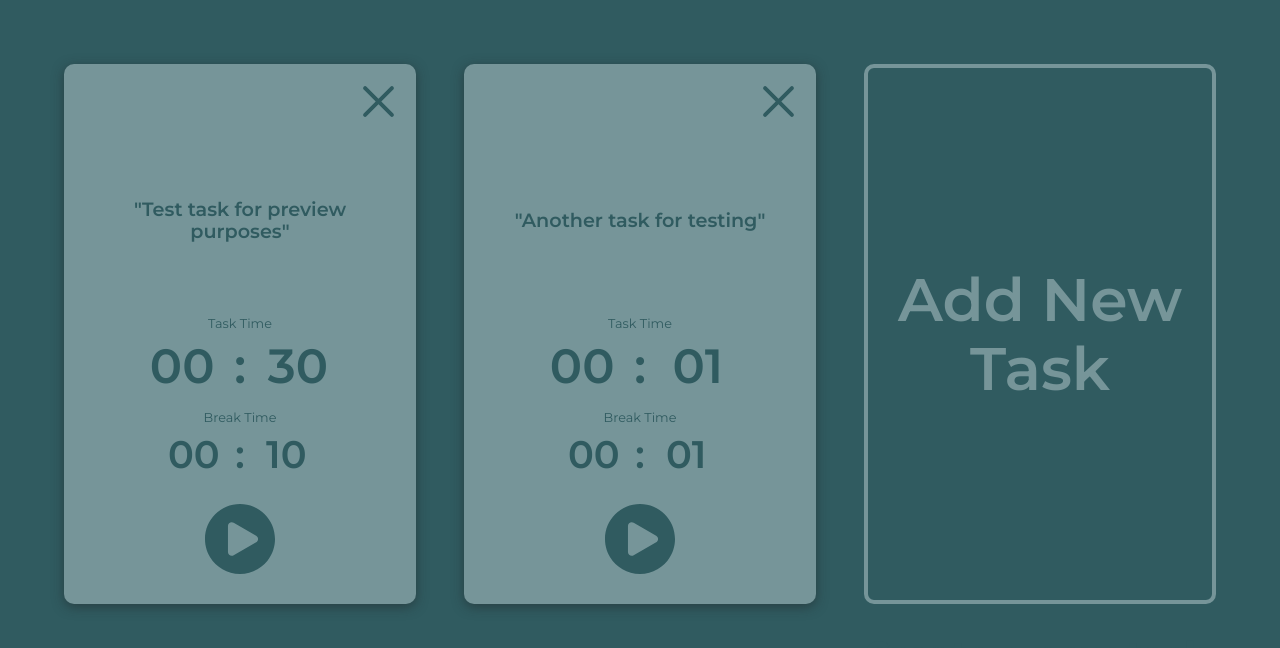
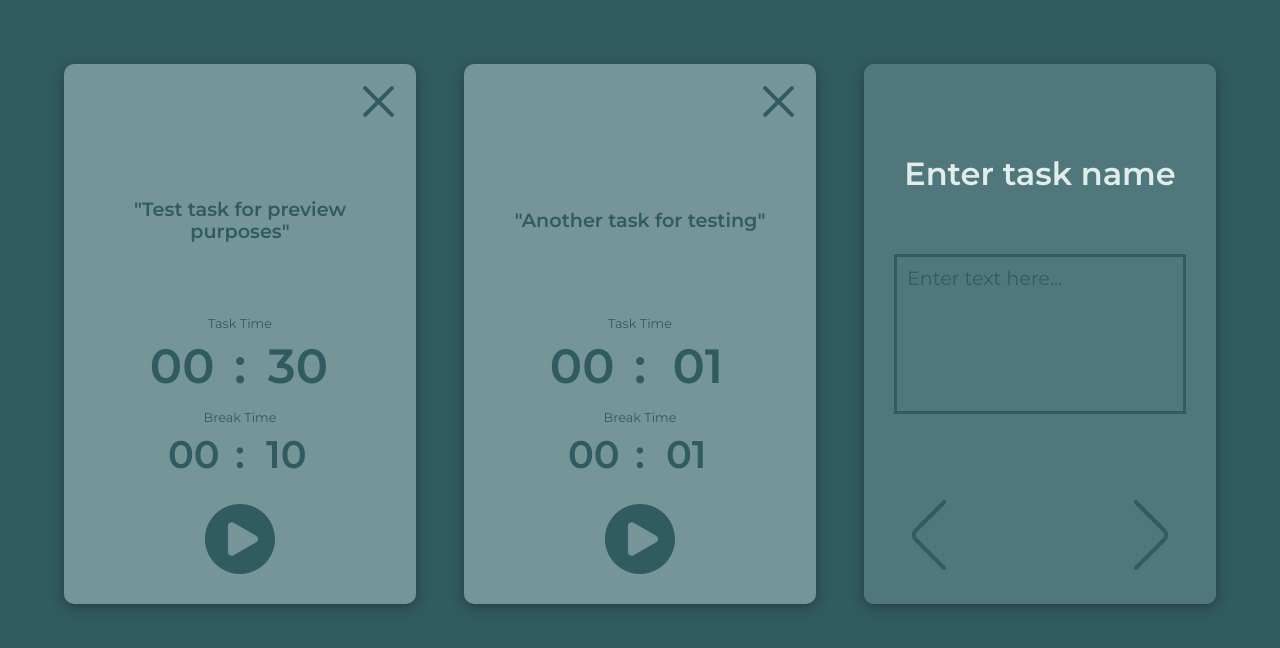
Before and after one commit to jchojna/task-timer, a React (Create React App) app: page / in a window 1280 px wide. Shown: the top 648 px of the page. Built offline with nearby package versions, Linux system fonts and the light colour scheme.

Commit message:
style(Creator): improve visual style of NewTaskInput component

```diff
--- a/src/components/Creator.js
+++ b/src/components/Creator.js
@@ -1,6 +1,6 @@
 import React, { Component } from 'react';
 import NewTaskInput from './NewTaskInput';
-import classNames from 'classnames';
+//import classNames from 'classnames';
 //import icons from '../assets/svg/icons.svg';
 import '../scss/Creator.scss';
 
@@ -189,15 +189,15 @@ class Creator extends Component {
 
   render() {
 
-    const {
+    /* const {
       creatorTaskName,
       creatorTaskMinutes,
       creatorTaskSeconds,
       creatorBreakMinutes,
       creatorBreakSeconds
-    } = this.state;
+    } = this.state; */
 
-    const { isCreatorVisible } = this.props;
+    //const { isCreatorVisible } = this.props;
 
     /* const creatorClass = classNames("Creator", {
       "Creator--visible slideInRight": isCreatorVisible,
@@ -214,16 +214,15 @@ class Creator extends Component {
       >
         {/* ADD NEW TASK BUTTON */}
         <button
-          className="button Creator__createTaskButton"
+          className="Creator__createTaskButton"
           onClick={this.handleCreateTaskButton}
         >
           Add New Task
         </button>
 
-        {/* TASK HEADING */}
-
         <NewTaskInput
-
+          label="Enter task name"
+          placeholder="Enter text here..."
         />
 
 
--- a/src/components/NewTaskInput.js
+++ b/src/components/NewTaskInput.js
@@ -1,12 +1,53 @@
 import React from 'react';
+import classNames from 'classnames';
+import icons from '../assets/svg/icons.svg';
 import '../scss/NewTaskInput.scss';
 
-const NewTaskInput = () => {
+const NewTaskInput = (props) => {
+
+  const { label, placeholder } = props;
+
+  const handleButtonClick = (e) => {
+    e.preventDefault();
+  }
+
   return (
-    <section className="NewTaskInput">
-      <h2 className="NewTaskInput__heading">Create a new task</h2>
+    <div className="NewTaskInput">
 
-    </section>
+      {/* INPUT LABEL */}
+      <label
+        for=""
+        className="NewTaskInput__label"
+      >
+        {label}
+      </label>
+
+      {/* TEXT INPUT */}
+      <textarea
+        className="NewTaskInput__text"
+        placeholder={placeholder}
+      ></textarea>
+
+      {/* GO BACK BUTTON */}
+      <button
+        className="NewTaskInput__button NewTaskInput__button--back"
+        onClick={handleButtonClick}
+      >
+        <svg className="NewTaskInput__svg" viewBox="0 0 512 512">
+          <use href={`${icons}#arrow-left`}></use>
+        </svg>
+      </button>
+
+      {/* GO NEXT BUTTON */}
+      <button
+        className="NewTaskInput__button NewTaskInput__button--next"
+        onClick={handleButtonClick}
+      >
+        <svg className="NewTaskInput__svg" viewBox="0 0 512 512">
+          <use href={`${icons}#arrow-right`}></use>
+        </svg>
+      </button>
+    </div>
   )
 }
 export default NewTaskInput;
--- a/src/scss/Creator.scss
+++ b/src/scss/Creator.scss
@@ -5,23 +5,10 @@
 ////////////////////////////////////////////////////////////////// TASK & TIME
 
 .Creator {
-  //align-items: start;
-  //background-color: $color-white;
-  //display: grid;
-  //font-weight: 400;
-  /* grid-template-areas:
-    "heading"
-    "tskName"
-    "lblName"
-    "rButton"
-    "message"; */
-  //grid-template-columns: 1fr;
-  //grid-template-rows: 3fr 50px 1fr 1fr 1fr;
-  //justify-items: center;
-  //max-width: $layout-max-width;
-  //padding: 0 200px;
-  //text-align: center;
-  //width: 100%;
+  position: relative;
+  border-radius: $radius-card;
+  overflow: hidden;
+  box-shadow: $card-shadow;
 
   /* &--visible {
     transition: visibility 0s;
@@ -46,157 +33,4 @@
       color: $color-background;
     }
   }
-
-  &__heading {
-    align-self: center;
-    margin: 0;
-    font-size: 2em;
-    font-weight: 400;
-    grid-area: heading;
-  }
-
-  &__taskName {
-    align-self: stretch;
-    background: none;
-    border: 2px solid #fff;
-    border-radius: 100px;
-    color: #fff;
-    font-size: 1.1em;
-    grid-area: taskName;
-    height: 100%;
-    justify-self: stretch;
-    min-width: 50px;
-    outline: none;
-    padding: 0 1.3em;
-    text-align: left;
-    transition: box-shadow $focus-input;
-
-    &::placeholder {
-      color: #fff;
-      font-size: 0.8em;
-    }
-
-    &:focus {
-      box-shadow:
-        0 0 0 5px rgba($color: $color-background, $alpha: 0.7),
-        0 0 30px rgba($color: $color-background, $alpha: 0.4);
-    }
-  }
-
-  &__label {
-    font-size: 0.7em;
-    padding-top: 0.5em;
-
-    &--task-name { grid-area: labelName; }
-    &--task-time { grid-area: labelTime; }
-    &--break-time { grid-area: labelBreak; }
-  }
-
-  &__inputs {
-    @include flex-center;
-    border: 2px solid #fff;
-    border-radius: 100px;
-    height: 100%;
-    padding: 0 1.3em;
-
-    &--taskTime {
-      grid-area: taskTime;
-    }
-
-    &--breakTime {
-      grid-area: breakTime;
-    }
-  }
-
-  &__input {
-    border: none;
-    background: none;
-    color: #fff;
-    height: 100%;
-    max-width: 60px;
-    outline: none;
-
-    &--minutes {
-      text-align: right;
-    }
-  }
-
-  &__separator {
-    margin: 0 5px;
-  }
-
-  &__button {
-    @include button;
-    align-self: stretch;
-    border: 2px solid #fff;
-    border-radius: 100px;
-    fill: none;
-    font-weight: 600;
-    justify-self: stretch;
-    outline: none;
-    padding: 0 1.5em;
-    stroke: #fff;
-    stroke-width: 20;
-    transition: background-color $hover-icon, border-color $hover-icon;
-    width: 100%;
-
-    &:hover {
-      background-color: $color-warning;
-      border-color: $color-warning;
-    }
-
-    &--disabled {
-      border-color: $color-disabled;
-      color: $color-disabled;
-      cursor: default;
-    }
-
-    &--add {
-      grid-area: addTask;
-    }
-
-    &--cancel {
-      grid-area: cancel;
-
-      &:hover {
-        background-color: $color-background;
-        border-color: $color-background;
-      }
-    }
-  }
-
-  &__alerts {
-    color: $color-warning;
-    font-size: 0.9em;
-    grid-area: messages;
-  }
-
-  &__alert {
-    opacity: 0;
-    transition: opacity $time-alert, visibility 0s $time-alert;
-    visibility: hidden;
-
-    &--visible {
-      opacity: 1;
-      transition: opacity $time-alert, visibility 0s;
-      visibility: inherit;
-    }
-  }
-
-  @media only screen and (min-width: $media-md) {
-
-    & {
-      font-size: 1.5em;
-      grid-template-areas:
-        "heading   heading    heading   heading  "
-        "taskName  taskName   taskName  taskName "
-        "labelName .          .         .        "
-        "taskTime  breakTime  addTask   cancel   "
-        "labelTime labelBreak .         .        "
-        "messages  messages   messages  messages ";
-      grid-template-columns: 1fr 1fr auto auto;
-      grid-template-rows: 2fr 80px 50px 80px 1fr 1fr;
-      column-gap: 1em;
-    }
-  }
 }
--- a/src/scss/NewTaskInput.scss
+++ b/src/scss/NewTaskInput.scss
@@ -1,3 +1,231 @@
+@import "_variables.scss";
+@import "_mixins.scss";
+@import "_animations.scss";
+
 .NewTaskInput {
+  align-items: center;
+  background-color: $color-light-background;
+  display: grid;
+  grid-template-areas:
+    "heading    heading   "
+    "textArea   textArea  "
+    "backButton nextButton";
+  grid-template-rows: repeat(3, 1fr);
+  height: 100%;
+  justify-items: center;
+  left: 0;
+  padding: $card-padding;
+  position: absolute;
+  top: 0;
+  width: 100%;
+  user-select: none;
 
+  &__label {
+    color: $color-white;
+    font-size: 2em;
+    font-weight: 600;
+    grid-area: heading;
+    margin: 0;
+    text-align: center;
+  }
+
+  &__text {
+    align-self: stretch;
+    background: none;
+    border: 3px solid $color-background;
+    color: $color-white;
+    font-size: 1.2em;
+    grid-area: textArea;
+    justify-self: stretch;
+    resize: none;
+    padding: 10px;
+
+    &:focus {
+      background-color: $color-background;
+      border-color: $color-white;
+    }
+
+    &::placeholder {
+      color: $color-background;
+      opacity: 1;
+    }
+  }
+
+  &__button {
+    @include button;
+    align-self: end;
+    stroke: $color-background;
+    width: 70px;
+
+    &--back {
+      grid-area: backButton;
+      justify-self: start;
+    }
+
+    &--next {
+      grid-area: nextButton;
+      justify-self: end;
+    }
+
+    &:hover {
+      stroke: $color-white;
+    }
+  }
+
+  &__svg {
+    fill: none;
+    stroke-linecap: round;
+    stroke-width: 30;
+    width: 100%;
+  }
 }
+
+
+
+
+/*
+&__taskName {
+  align-self: stretch;
+  background: none;
+  border: 2px solid #fff;
+  border-radius: 100px;
+  color: #fff;
+  font-size: 1.1em;
+  grid-area: taskName;
+  height: 100%;
+  justify-self: stretch;
+  min-width: 50px;
+  outline: none;
+  padding: 0 1.3em;
+  text-align: left;
+  transition: box-shadow $focus-input;
+
+  &::placeholder {
+    color: #fff;
+    font-size: 0.8em;
+  }
+
+  &:focus {
+    box-shadow:
+      0 0 0 5px rgba($color: $color-background, $alpha: 0.7),
+      0 0 30px rgba($color: $color-background, $alpha: 0.4);
+  }
+}
+
+&__label {
+  font-size: 0.7em;
+  padding-top: 0.5em;
+
+  &--task-name { grid-area: labelName; }
+  &--task-time { grid-area: labelTime; }
+  &--break-time { grid-area: labelBreak; }
+}
+
+&__inputs {
+  @include flex-center;
+  border: 2px solid #fff;
+  border-radius: 100px;
+  height: 100%;
+  padding: 0 1.3em;
+
+  &--taskTime {
+    grid-area: taskTime;
+  }
+
+  &--breakTime {
+    grid-area: breakTime;
+  }
+}
+
+&__input {
+  border: none;
+  background: none;
+  color: #fff;
+  height: 100%;
+  max-width: 60px;
+  outline: none;
+
+  &--minutes {
+    text-align: right;
+  }
+}
+
+&__separator {
+  margin: 0 5px;
+}
+
+&__button {
+  @include button;
+  align-self: stretch;
+  border: 2px solid #fff;
+  border-radius: 100px;
+  fill: none;
+  font-weight: 600;
+  justify-self: stretch;
+  outline: none;
+  padding: 0 1.5em;
+  stroke: #fff;
+  stroke-width: 20;
+  transition: background-color $hover-icon, border-color $hover-icon;
+  width: 100%;
+
+  &:hover {
+    background-color: $color-warning;
+    border-color: $color-warning;
+  }
+
+  &--disabled {
+    border-color: $color-disabled;
+    color: $color-disabled;
+    cursor: default;
+  }
+
+  &--add {
+    grid-area: addTask;
+  }
+
+  &--cancel {
+    grid-area: cancel;
+
+    &:hover {
+      background-color: $color-background;
+      border-color: $color-background;
+    }
+  }
+}
+
+&__alerts {
+  color: $color-warning;
+  font-size: 0.9em;
+  grid-area: messages;
+}
+
+&__alert {
+  opacity: 0;
+  transition: opacity $time-alert, visibility 0s $time-alert;
+  visibility: hidden;
+
+  &--visible {
+    opacity: 1;
+    transition: opacity $time-alert, visibility 0s;
+    visibility: inherit;
+  }
+}
+
+@media only screen and (min-width: $media-md) {
+
+  & {
+    font-size: 1.5em;
+    grid-template-areas:
+      "heading   heading    heading   heading  "
+      "taskName  taskName   taskName  taskName "
+      "labelName .          .         .        "
+      "taskTime  breakTime  addTask   cancel   "
+      "labelTime labelBreak .         .        "
+      "messages  messages   messages  messages ";
+    grid-template-columns: 1fr 1fr auto auto;
+    grid-template-rows: 2fr 80px 50px 80px 1fr 1fr;
+    column-gap: 1em;
+  }
+}
+ */
--- a/src/scss/_variables.scss
+++ b/src/scss/_variables.scss
@@ -21,6 +21,7 @@ $media-md: 768px;
 $media-lg: 1200px;
 // LAYOUT
 $layout-padding: 10px;
+$card-padding: 30px;
 $layout-max-width: 1200px;
 // SIZE
 $size-controls-xs: 50px;
```
